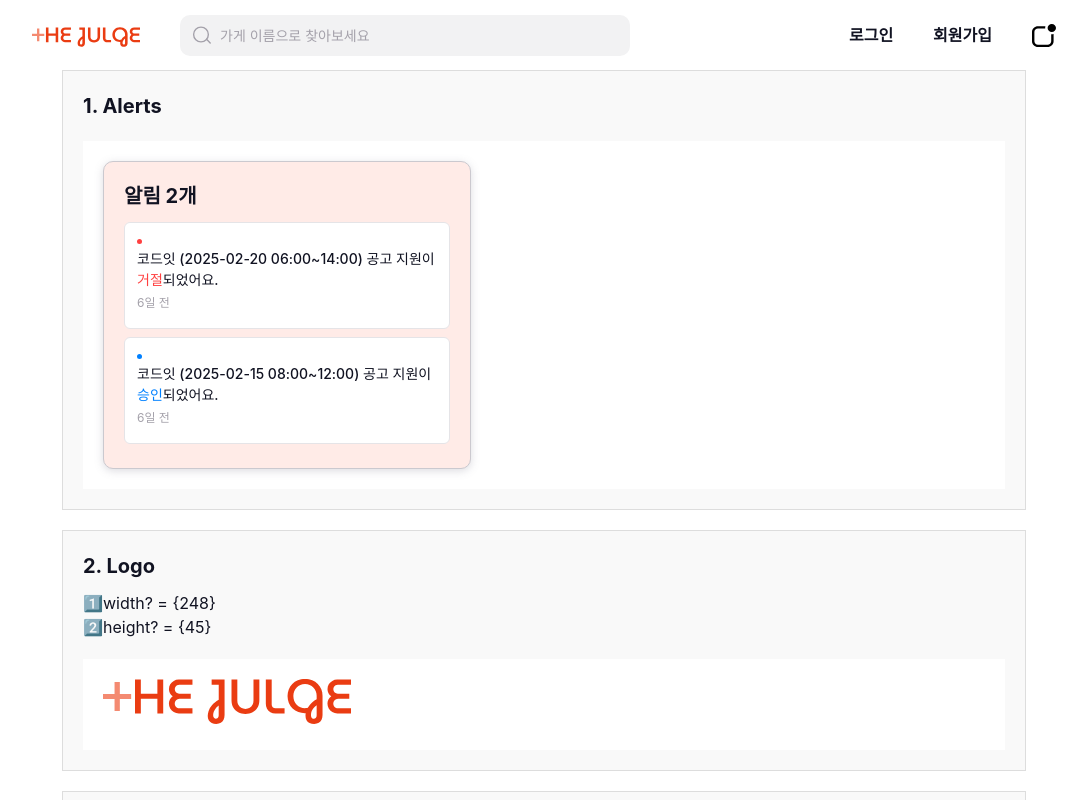
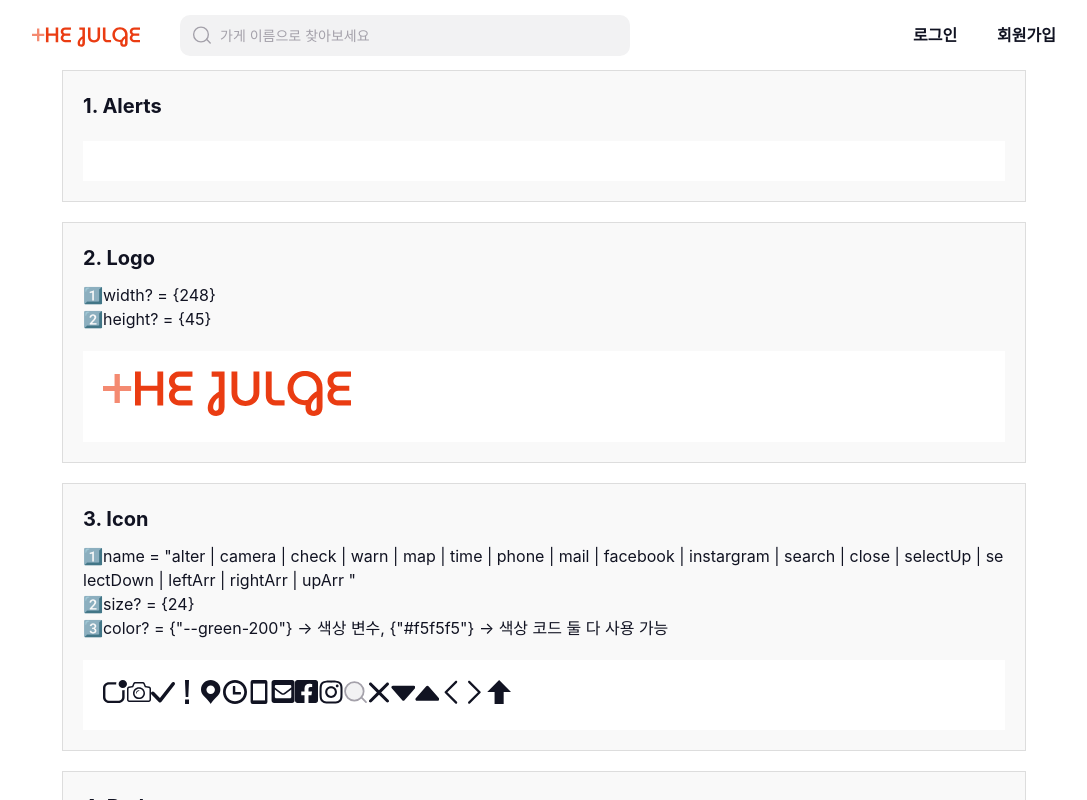
Before and after one commit to codeit-sprint12-part3/the-julge, a Next.js app: page /sample/components/Sol in a window 1280 px wide. Shown: the top 800 px of the page, without its empty margins (96-1183 px from the left). Built offline with nearby package versions, Linux system fonts and the light colour scheme; a web font is replaced by a local one.

Commit message:
#99 feat: 헤더 알림창 개발 (#108)
* Feat: alert list

* Feat: alert

* Feat: edit Alerts

```diff
--- a/src/components/alerts/Alerts.module.css
+++ b/src/components/alerts/Alerts.module.css
@@ -1,10 +1,14 @@
 .alert-wrapper {
-  max-width: 36.8rem;
+  position: absolute;
+  top: 4rem;
+  right: 0;
+  width: 36.8rem;
   padding: 2.4rem 2rem;
   background-color: var(--red-100);
   border: 0.1rem solid var(--gray-400);
   border-radius: var(--border-radius-lg);
   box-shadow: 0rem 0.2rem 0.8rem 0 rgba(120, 116, 134, 0.25);
+  z-index: 999;
 }
 
 .alert-title {
--- a/src/components/alerts/Alerts.tsx
+++ b/src/components/alerts/Alerts.tsx
@@ -1,16 +1,68 @@
+import { useEffect, useRef } from "react";
 import styles from "@/components/alerts/Alerts.module.css";
-import mockData from "./mockData.json";
 import AlertsItem from "./AlertsItem";
+import { useAuthUser } from "@/stores/useAuthUser";
+import { toast } from "react-toastify";
 
-const Alerts = () => {
+interface AlertsProps {
+  onClose: () => void;
+}
+
+const Alerts = ({ onClose }: AlertsProps) => {
+  const { alerts, fetchAndSetAlerts, markAlertAsRead } = useAuthUser();
+  const alertsRef = useRef<HTMLDivElement>(null);
+  const alertLength = alerts.length;
+  const toastShownRef = useRef(false);
+
+  useEffect(() => {
+    fetchAndSetAlerts();
+  }, [fetchAndSetAlerts]);
+
+  useEffect(() => {
+    if (alertLength === 0 && !toastShownRef.current) {
+      toast("알림 없음 👀");
+      toastShownRef.current = true;
+      onClose();
+    }
+  }, [alertLength, onClose]);
+
+  useEffect(() => {
+    const handleClickOutside = (event: MouseEvent) => {
+      if (alertsRef.current && !alertsRef.current.contains(event.target as Node)) {
+        onClose();
+      }
+    };
+
+    document.addEventListener("mousedown", handleClickOutside);
+    return () => {
+      document.removeEventListener("mousedown", handleClickOutside);
+    };
+  }, [onClose]);
+
+  const handleAlertRead = async (alertId: string) => {
+    try {
+      await markAlertAsRead(alertId);
+      await fetchAndSetAlerts();
+      toast("알림 확인 👀");
+    } catch (error) {
+      console.error("Error reading alert:", error);
+    }
+  };
+
+  if (alertLength === 0) return null;
+
   return (
-    <div className={styles["alert-wrapper"]}>
+    <div ref={alertsRef} className={styles["alert-wrapper"]}>
       <div className={styles["alert-title"]}>
-        <h3>알림 {mockData.count}개</h3>
+        <h3>알림 {alerts.length}개</h3>
       </div>
       <div className={`${styles["alert-contents"]} ${styles["scrollable"]}`}>
-        {mockData.items.map((alertData) => (
-          <AlertsItem key={alertData.item.id} data={alertData.item} />
+        {alerts.map((alertData) => (
+          <AlertsItem
+            key={alertData.item.id}
+            alertItem={alertData.item}
+            handleAlertRead={handleAlertRead}
+          />
         ))}
       </div>
     </div>
--- a/src/components/alerts/AlertsItem.module.css
+++ b/src/components/alerts/AlertsItem.module.css
@@ -3,6 +3,7 @@
   border: 0.1rem solid var(--gray-300);
   border-radius: var(--border-radius-sm);
   background-color: var(--white);
+  cursor: pointer;
 }
 
 .alert-state-icon {
--- a/src/components/alerts/AlertsItem.tsx
+++ b/src/components/alerts/AlertsItem.tsx
@@ -2,10 +2,15 @@ import dayjs from "dayjs";
 import "dayjs/locale/ko";
 import relativeTime from "dayjs/plugin/relativeTime";
 import styles from "@/components/alerts/AlertsItem.module.css";
-import { AlertsItemProps } from "@/components/alerts/AlertsTypes";
+import { AlertItem } from "@/components/alerts/AlertsTypes";
 
-const AlertsItem = ({ data }: AlertsItemProps) => {
-  const { shop, notice, result } = data;
+interface AlertsItemProps {
+  alertItem: AlertItem;
+  handleAlertRead: (alertId: string) => void;
+}
+
+const AlertsItem = ({ alertItem, handleAlertRead }: AlertsItemProps) => {
+  const { id, shop, notice, result } = alertItem;
   const shopName = shop.item.name;
 
   dayjs.locale("ko");
@@ -13,7 +18,7 @@ const AlertsItem = ({ data }: AlertsItemProps) => {
   const workhour = notice.item.workhour;
   const startsAt = dayjs(notice.item.startsAt).format("YYYY-MM-DD HH:mm");
   const endsAt = dayjs(notice.item.startsAt).add(workhour, "hour").format("HH:mm");
-  const createdAt = new Date(data.createdAt);
+  const createdAt = new Date(alertItem.createdAt);
   const timeAgo = dayjs(createdAt).fromNow();
 
   let resultText = "";
@@ -24,15 +29,15 @@ const AlertsItem = ({ data }: AlertsItemProps) => {
     case "rejected":
       resultText = "거절";
       break;
-    case "cancelled":
-      resultText = "취소";
-      break;
     default:
       resultText = "";
   }
 
   return (
-    <div className={`${styles["alert-item"]} ${styles[result]}`}>
+    <div
+      className={`${styles["alert-item"]} ${styles[result]}`}
+      onClick={() => handleAlertRead(id)}
+    >
       <span className={`${styles["alert-state-icon"]}`}></span>
       <p>
         {`${shopName} (${startsAt}~${endsAt}) 공고 지원이 `}
--- a/src/components/alerts/mockData.json
+++ /dev/null
@@ -1,128 +0,0 @@
-{
-  "offset": 0,
-  "limit": 10,
-  "count": 2,
-  "hasNext": false,
-  "items": [
-    {
-      "item": {
-        "id": "e5948b8e-5092-450e-8e1a-7359628dc8b1",
-        "createdAt": "2025-02-04T11:58:04.094Z",
-        "result": "rejected",
-        "read": false,
-        "application": {
-          "item": {
-            "id": "57c4874d-bd99-41b6-9fcd-d3495fac1fbf",
-            "status": "rejected"
-          },
-          "href": "/api/12-6/the-julge/users/809b34d0-3369-4da7-974e-8723cf598c30/applications/57c4874d-bd99-41b6-9fcd-d3495fac1fbf"
-        },
-        "shop": {
-          "item": {
-            "id": "ac4405a2-f5b4-4340-ba5b-ce62f6ad9994",
-            "name": "코드잇",
-            "category": "한식",
-            "address1": "서울시 종로구",
-            "address2": "123-123",
-            "description": "공고 안내글",
-            "imageUrl": "http://t1.daumcdn.net/friends/prod/editor/dc8b3d02-a15a-4afa-a88b-989cf2a50476.jpg",
-            "originalHourlyPay": 12000
-          },
-          "href": "/api/12-6/the-julge/shops/ac4405a2-f5b4-4340-ba5b-ce62f6ad9994"
-        },
-        "notice": {
-          "item": {
-            "id": "f79aba82-e507-41b6-975b-105af073322b",
-            "hourlyPay": 20000,
-            "description": "공고 2번 안내글",
-            "startsAt": "2025-02-20T06:00:00.000Z",
-            "workhour": 8,
-            "closed": false
-          },
-          "href": "/api/12-6/the-julge/shops/ac4405a2-f5b4-4340-ba5b-ce62f6ad9994/notices/f79aba82-e507-41b6-975b-105af073322b"
-        }
-      },
-      "links": [
-        {
-          "rel": "read",
-          "description": "읽음 처리",
-          "method": "PUT",
-          "href": "/api/12-6/the-julge/users/809b34d0-3369-4da7-974e-8723cf598c30/alerts/e5948b8e-5092-450e-8e1a-7359628dc8b1"
-        }
-      ]
-    },
-    {
-      "item": {
-        "id": "79e199be-f7ba-4b37-8ee0-89e5162ad530",
-        "createdAt": "2025-02-04T11:32:45.307Z",
-        "result": "accepted",
-        "read": false,
-        "application": {
-          "item": {
-            "id": "604f5029-93b4-4684-ba2b-59e90f6934a6",
-            "status": "accepted"
-          },
-          "href": "/api/12-6/the-julge/users/809b34d0-3369-4da7-974e-8723cf598c30/applications/604f5029-93b4-4684-ba2b-59e90f6934a6"
-        },
-        "shop": {
-          "item": {
-            "id": "ac4405a2-f5b4-4340-ba5b-ce62f6ad9994",
-            "name": "코드잇",
-            "category": "한식",
-            "address1": "서울시 종로구",
-            "address2": "123-123",
-            "description": "공고 안내글",
-            "imageUrl": "http://t1.daumcdn.net/friends/prod/editor/dc8b3d02-a15a-4afa-a88b-989cf2a50476.jpg",
-            "originalHourlyPay": 12000
-          },
-          "href": "/api/12-6/the-julge/shops/ac4405a2-f5b4-4340-ba5b-ce62f6ad9994"
-        },
-        "notice": {
-          "item": {
-            "id": "69445c15-a719-48a1-9068-f2c101408550",
-            "hourlyPay": 13000,
-            "description": "공고 안내글",
-            "startsAt": "2025-02-15T08:00:00.000Z",
-            "workhour": 4,
-            "closed": true
-          },
-          "href": "/api/12-6/the-julge/shops/ac4405a2-f5b4-4340-ba5b-ce62f6ad9994/notices/69445c15-a719-48a1-9068-f2c101408550"
-        }
-      },
-      "links": [
-        {
-          "rel": "read",
-          "description": "읽음 처리",
-          "method": "PUT",
-          "href": "/api/12-6/the-julge/users/809b34d0-3369-4da7-974e-8723cf598c30/alerts/79e199be-f7ba-4b37-8ee0-89e5162ad530"
-        }
-      ]
-    }
-  ],
-  "links": [
-    {
-      "rel": "self",
-      "description": "현재 페이지",
-      "method": "GET",
-      "href": "/api/12-6/the-julge/users/809b34d0-3369-4da7-974e-8723cf598c30/alerts?offset=0&limit=10"
-    },
-    {
-      "rel": "prev",
-      "description": "이전 페이지",
-      "method": "GET",
-      "href": "/api/12-6/the-julge/users/809b34d0-3369-4da7-974e-8723cf598c30/alerts?offset=0&limit=10"
-    },
-    {
-      "rel": "next",
-      "description": "다음 페이지",
-      "method": "GET",
-      "href": "/api/12-6/the-julge/users/809b34d0-3369-4da7-974e-8723cf598c30/alerts?offset=10&limit=10"
-    },
-    {
-      "rel": "user",
-      "description": "사용자 정보",
-      "method": "GET",
-      "href": "/api/12-6/the-julge/users/809b34d0-3369-4da7-974e-8723cf598c30"
-    }
-  ]
-}
--- a/src/components/layout/Header.module.css
+++ b/src/components/layout/Header.module.css
@@ -62,6 +62,10 @@
   display: inline-block;
 }
 
+.header-alter-box {
+  position: relative;
+}
+
 @media (max-width: 768px) {
   .header-wrapper {
     display: grid;
--- a/src/components/layout/Header.tsx
+++ b/src/components/layout/Header.tsx
@@ -5,12 +5,14 @@ import Image from "next/image";
 import style from "@/components/layout/Header.module.css";
 import { Icon } from "@/components/icon/Icon";
 import { useState, useEffect } from "react";
+import Alerts from "../alerts/Alerts";
 
 const Header = () => {
   const { token, user, logout, fetchAndSetUser } = useAuthUser();
   const router = useRouter();
   const [isClient, setIsClient] = useState(false); // 클라이언트 렌더링 체크
   const [searchValue, setSearchValue] = useState(""); // 검색어
+  const [isAlertsOpen, setIsAlertsOpen] = useState(false);
 
   useEffect(() => {
     setIsClient(true);
@@ -27,10 +29,15 @@ const Header = () => {
   const onChangeSearch = (e: React.ChangeEvent<HTMLInputElement>) => {
     setSearchValue(e.target.value);
   };
+
   const onKeyDownSearch = (e: React.KeyboardEvent<HTMLInputElement>) => {
     if (e.key === "Enter") {
       router.push(`/search?keyword=${searchValue}`);
     }
+  };
+
+  const handleAlerts = () => {
+    setIsAlertsOpen((prev) => !prev);
   };
 
   return (
@@ -89,11 +96,14 @@ const Header = () => {
               </button>
             </li>
           )}
-          <li>
-            <button>
-              <Icon name="alter" color={"black"} className={style["header-alter-icon"]} />
-            </button>
-          </li>
+          {isClient && token && user?.type === "employee" && (
+            <li className={style["header-alter-box"]}>
+              <button onClick={handleAlerts}>
+                <Icon name="alter" color={"black"} className={style["header-alter-icon"]} />
+              </button>
+              {isAlertsOpen && <Alerts onClose={handleAlerts} />}
+            </li>
+          )}
         </ul>
       </div>
     </header>
--- a/src/lib/alerts.ts
+++ b/src/lib/alerts.ts
@@ -2,36 +2,38 @@ import { client } from "@/lib/axiosClient";
 import { getToken } from "@/lib/storage";
 
 // 1. 유저의 알림 목록 조회
-export const getUserAlerts = async (userId: string, offset?: number, limit?: number) => {
+const getUserAlerts = async (userId: string, offset = 0, limit = 10) => {
   try {
     const token = getToken();
+    if (!token) return;
+
     const response = await client.get(`/users/${userId}/alerts`, {
+      headers: { Authorization: `Bearer ${token}` },
       params: { offset, limit },
-      headers: {
-        Authorization: `Bearer ${token}`,
-      },
     });
     return response.data;
   } catch (error) {
-    throw error;
+    console.error("Failed to fetch alerts:", error);
+    return null;
   }
 };
 
 // 2. 알림 읽음 처리
-export const markAlertAsRead = async (userId: string, alertId: string) => {
+const markAlertAsRead = async (userId: string, alertId: string) => {
   try {
     const token = getToken();
-    const response = await client.put(
+    if (!token) return;
+
+    await client.put(
       `/users/${userId}/alerts/${alertId}`,
       {},
       {
-        headers: {
-          Authorization: `Bearer ${token}`,
-        },
+        headers: { Authorization: `Bearer ${token}` },
       }
     );
-    return response.data;
   } catch (error) {
-    throw error;
+    console.error("Failed to mark alert as read:", error);
   }
 };
+
+export { getUserAlerts, markAlertAsRead };
--- a/src/pages/sample/components/Sol.tsx
+++ b/src/pages/sample/components/Sol.tsx
@@ -4,15 +4,22 @@ import { Icon } from "@/components/icon/Icon";
 import Logo from "@/components/ui/Logo";
 import Badge from "@/components/ui/Badge";
 import EmptyState from "@/components/ui/EmptyState";
+import { useState } from "react";
 
 const Sol = () => {
+  const [isAlertsOpen, setIsAlertsOpen] = useState(true);
+
+  const handleAlerts = () => {
+    setIsAlertsOpen(true);
+  };
+
   return (
     <div className={style.wrapper}>
       <ul>
         <li>
           <h3>Alerts</h3>
           <div className={style.box}>
-            <Alerts />
+            <Alerts onClose={handleAlerts} />
           </div>
         </li>
         <li>
--- a/src/stores/useAuthUser.ts
+++ b/src/stores/useAuthUser.ts
@@ -2,7 +2,9 @@ import { create } from "zustand";
 import { persist } from "zustand/middleware";
 import { setToken, getToken, removeToken } from "@/lib/storage";
 import { fetchUserInfo } from "@/lib/auth";
+import { getUserAlerts, markAlertAsRead } from "@/lib/alerts";
 import { toast } from "react-toastify";
+import { Alert } from "@/components/alerts/AlertsTypes";
 
 interface User {
   id: string;
@@ -16,10 +18,13 @@ interface User {
 
 interface AuthState {
   token: string | null;
-  user: User | null;
+  user: User | any;
+  alerts: Alert[];
   login: (token: string) => Promise<void>;
   logout: () => void;
   fetchAndSetUser: () => Promise<void>;
+  fetchAndSetAlerts: () => Promise<void>;
+  markAlertAsRead: (alertId: string) => Promise<void>;
 }
 
 export const useAuthUser = create<AuthState>()(
@@ -27,6 +32,7 @@ export const useAuthUser = create<AuthState>()(
     (set, get) => ({
       token: getToken(),
       user: null,
+      alerts: [],
       login: async (token) => {
         setToken(token);
         const userInfo = await fetchUserInfo(token);
@@ -38,10 +44,24 @@ export const useAuthUser = create<AuthState>()(
         toast.success("또 만나요 🫶🏻");
       },
       fetchAndSetUser: async () => {
-        const { token, user } = get();
+        const { token } = get();
         if (!token) return;
         const userInfo = await fetchUserInfo(token);
         set({ user: userInfo });
+      },
+      fetchAndSetAlerts: async () => {
+        const { token, user } = get();
+        if (!token || !user) return;
+
+        const response = await getUserAlerts(user.id, 0, 10);
+        const unreadAlert = response.items.filter((itemData: any) => !itemData.item.read);
+        set({ alerts: unreadAlert });
+      },
+      markAlertAsRead: async (alertId: string) => {
+        const user = get().user;
+        if (!user) return;
+        const response = await markAlertAsRead(user.id, alertId);
+        return response;
       },
     }),
     { name: "auth-storage" }
```
Also changed, not shown: src/components/alerts/AlertsTypes.ts (+40 -36 lines).
